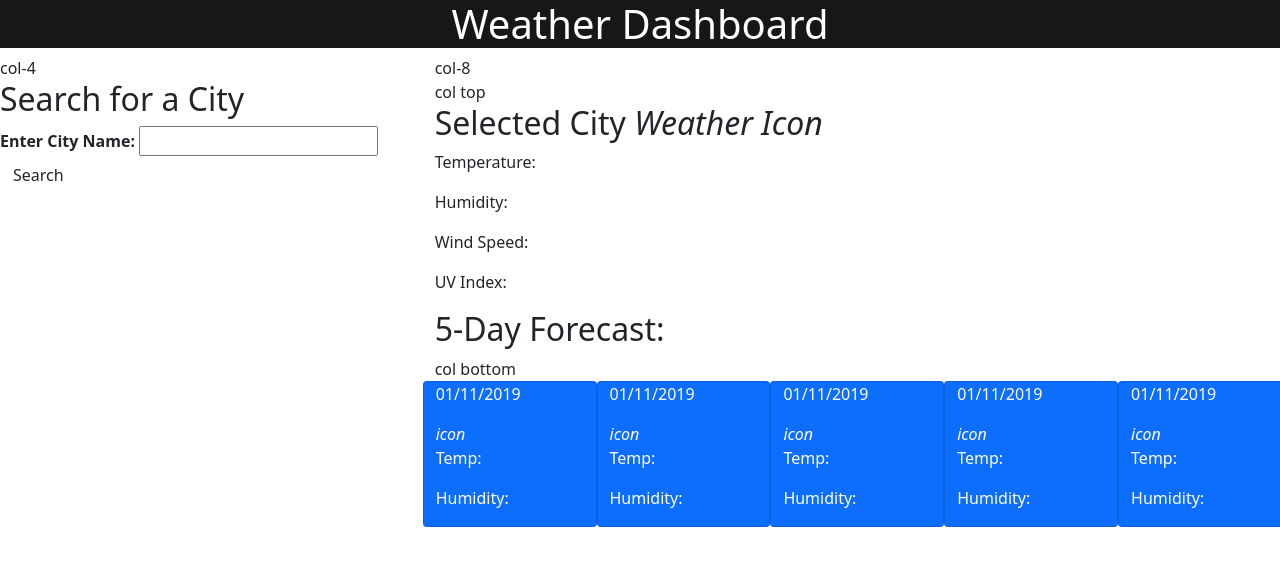
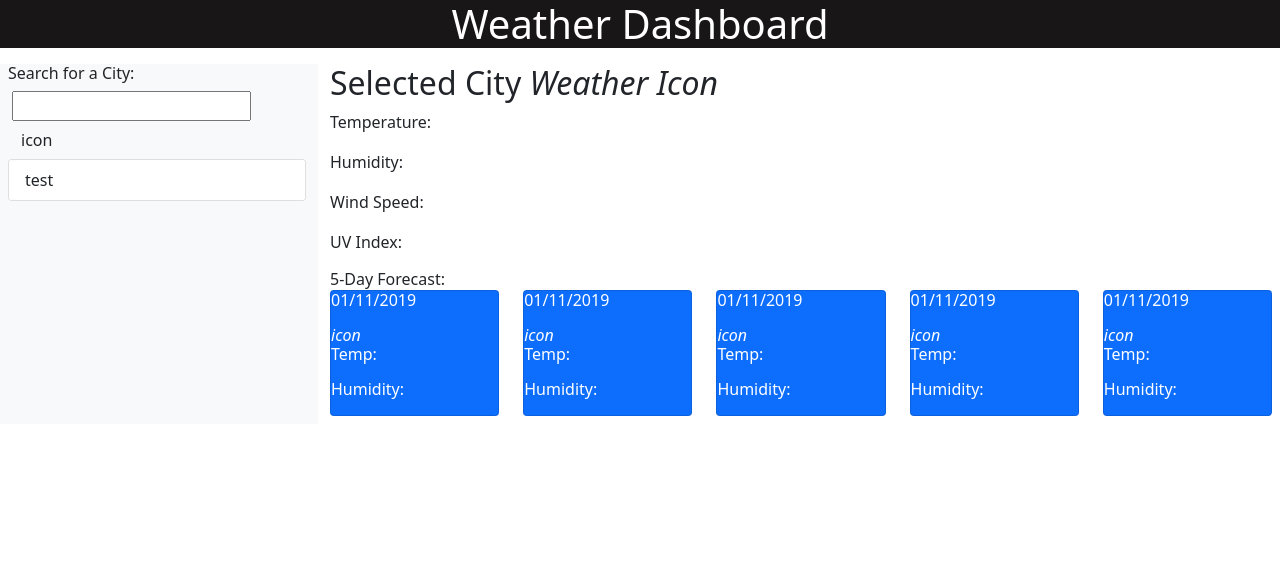
Before and after one commit to mrramontorres/weather-dashboard, a plain HTML site: page index.html in a window 1280 px wide. Drawn offline with nearby package versions, Linux system fonts and the light colour scheme.

Commit message:
adjusted columns

```diff
--- a/index.html
+++ b/index.html
@@ -16,19 +16,25 @@
             <h1> Weather Dashboard</h1>
         </header>
         <section>
-            <div class="container-fluid p-0">
+            <div class="container-fluid p-2">
                 <div class="row">
-                        <div class="col-4">col-4
-                            <h2>Search for a City </h2>
+                        <div class="col-3 bg-light">
+                            <h6>Search for a City:</h6>
                             <form>
-                            <label for="citySearch"><strong>Enter City Name:</strong></label>
+                                <label for="citySearch"></label>
                                 <input type="text" name="citySearch" id="citySearch"/>
-                            <button id="submitBtn" class="btn">Search</button>
+                                <button id="submitBtn" class="btn">icon</button>
                             </form>
+
+                            <div class="card">
+                                <ul class="list-group list-group-flush">
+                                  <li class="list-group-item">test</li>
+                                </ul>
                               </div>
-                    <div class="col-8">col-8
+                        </div>
+                    <div class="col-9">
                         <div class="row">
-                            <div class="col">col top
+                            <div class="col">
                                 <div>
                                     <h2>Selected City <i> Weather Icon </i> </h2>
                                     <p>Temperature:</p>
@@ -38,39 +44,51 @@
                                 </div>
                             </div>
                             <div class="w-100"></div>
-                                <h2>5-Day Forecast: </h2>
-                                <div class="col">col bottom
+                                <h6>5-Day Forecast: </h6s>
+                                <div class="col">
                                     <div class="row">
-                                        <div class="col card bg-primary text-white">
+                                        <div class="col">
+                                            <div class="card bg-primary text-white">
                                                 <p>01/11/2019</p>
                                                 <i>icon</i>
                                                 <p>Temp:</p>
                                                 <p>Humidity:</p>
                                             </div>
-                                        <div class="col card bg-primary text-white">
+                                        </div>
+                                        <div class="col">
+                                            <div class="card bg-primary text-white">
                                                 <p>01/11/2019</p>
                                                 <i>icon</i>
                                                 <p>Temp:</p>
                                                 <p>Humidity:</p>
                                             </div>
-                                        <div class="col card bg-primary text-white">
+                                        </div>
+                                        <div class="col">
+                                            <div class="card bg-primary text-white">
                                                 <p>01/11/2019</p>
                                                 <i>icon</i>
                                                 <p>Temp:</p>
                                                 <p>Humidity:</p>
                                             </div>
-                                        <div class="col card bg-primary text-white">
+                                        </div>
+                                        <div class="col">
+                                            <div class="card bg-primary text-white">
                                                 <p>01/11/2019</p>
                                                 <i>icon</i>
                                                 <p>Temp:</p>
                                                 <p>Humidity:</p>
                                             </div>
-                                        <div class="col card bg-primary text-white">
+                                        </div>
+                                        <div class="col">
+                                            <div class="card bg-primary text-white">
                                                 <p>01/11/2019</p>
                                                 <i>icon</i>
                                                 <p>Temp:</p>
                                                 <p>Humidity:</p>
                                             </div>
+                                        </div>
+
+
                                     </div>
                                 </div>
                             </div>
--- a/style.css
+++ b/style.css
@@ -1,3 +1,6 @@
+body {
+    font-family: Arial, Helvetica, sans-serif;
+}
 header {
     background-color: rgb(24, 22, 22);
     color: white;
```
Lines whose indentation alone changed are shown as unchanged.
